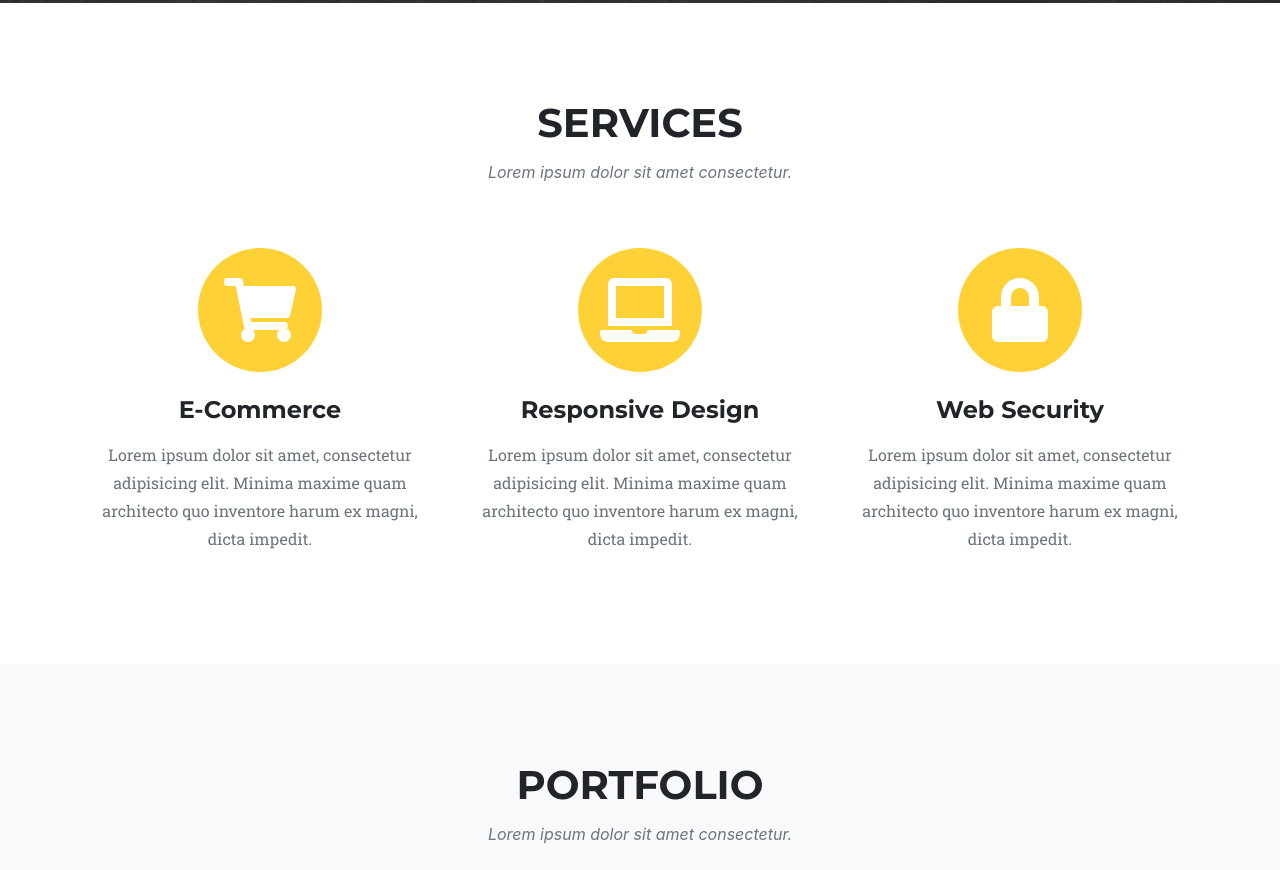
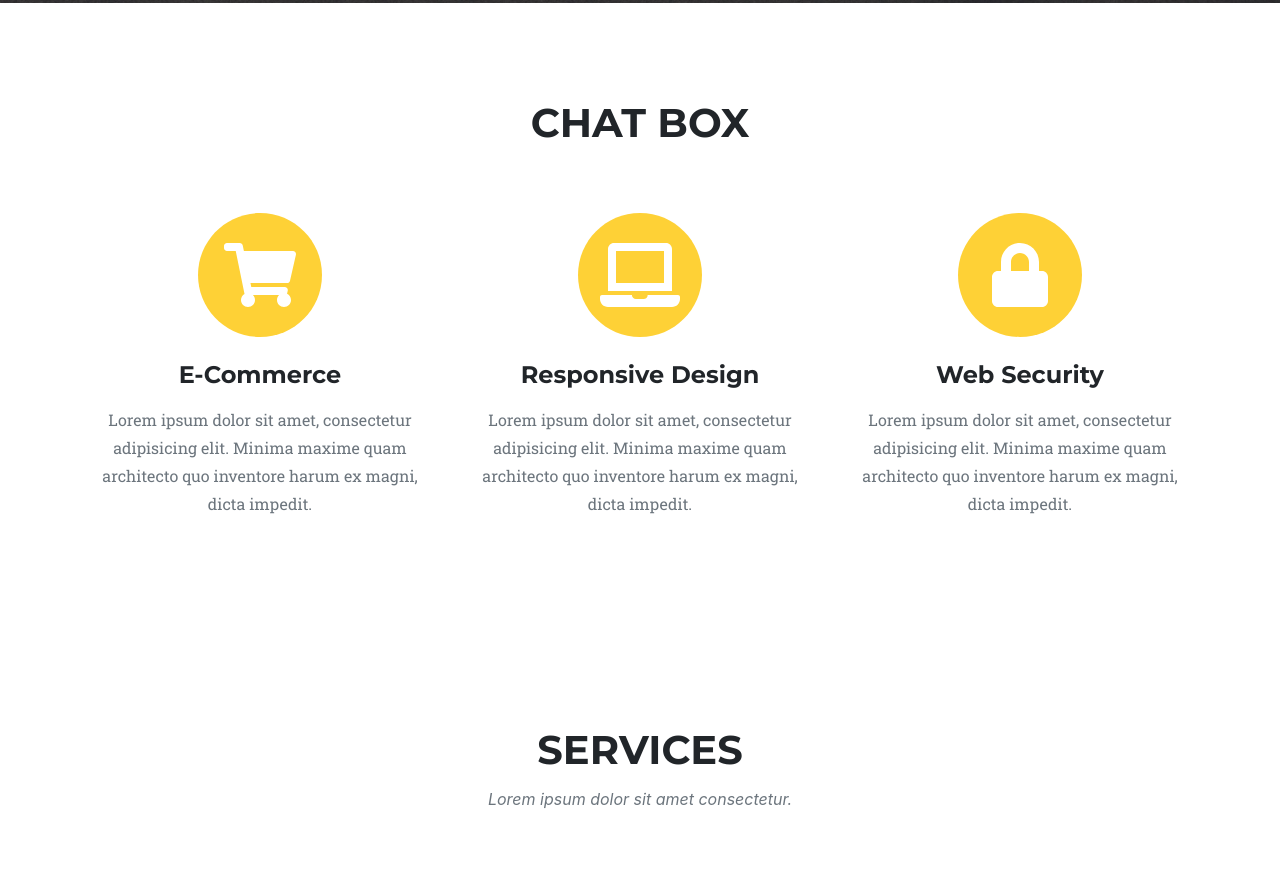
Before and after one commit to danieltyx/Tessa, a plain HTML site: page index.html in a window 1280 px wide. Shown: the part 810-1680 px from the top of the page. Drawn offline with nearby package versions, Linux system fonts and the light colour scheme; a web font is replaced by a local one.

Commit message:
Update index.html

```diff
--- a/index.html
+++ b/index.html
@@ -46,6 +46,41 @@
             </div>
         </header>
         <!-- Services-->
+         <section class="page-section" id="services">
+            <div class="container">
+                <div class="text-center">
+                    <h2 class="section-heading text-uppercase">Chat Box</h2>
+                    <h3 class="section-subheading text-muted"></h3>
+                </div>
+                <div class="row text-center">
+                    <div class="col-md-4">
+                        <span class="fa-stack fa-4x">
+                            <i class="fas fa-circle fa-stack-2x text-primary"></i>
+                            <i class="fas fa-shopping-cart fa-stack-1x fa-inverse"></i>
+                        </span>
+                        <h4 class="my-3">E-Commerce</h4>
+                        <p class="text-muted">Lorem ipsum dolor sit amet, consectetur adipisicing elit. Minima maxime quam architecto quo inventore harum ex magni, dicta impedit.</p>
+                    </div>
+                    <div class="col-md-4">
+                        <span class="fa-stack fa-4x">
+                            <i class="fas fa-circle fa-stack-2x text-primary"></i>
+                            <i class="fas fa-laptop fa-stack-1x fa-inverse"></i>
+                        </span>
+                        <h4 class="my-3">Responsive Design</h4>
+                        <p class="text-muted">Lorem ipsum dolor sit amet, consectetur adipisicing elit. Minima maxime quam architecto quo inventore harum ex magni, dicta impedit.</p>
+                    </div>
+                    <div class="col-md-4">
+                        <span class="fa-stack fa-4x">
+                            <i class="fas fa-circle fa-stack-2x text-primary"></i>
+                            <i class="fas fa-lock fa-stack-1x fa-inverse"></i>
+                        </span>
+                        <h4 class="my-3">Web Security</h4>
+                        <p class="text-muted">Lorem ipsum dolor sit amet, consectetur adipisicing elit. Minima maxime quam architecto quo inventore harum ex magni, dicta impedit.</p>
+                    </div>
+                </div>
+            </div>
+        </section>
+
         <section class="page-section" id="services">
             <div class="container">
                 <div class="text-center">
@@ -81,10 +116,11 @@
             </div>
         </section>
         <!-- Portfolio Grid-->
+        <!--import the hotline and display them as obviouis as possible-->
         <section class="page-section bg-light" id="portfolio">
             <div class="container">
                 <div class="text-center">
-                    <h2 class="section-heading text-uppercase">Portfolio</h2>
+                    <h2 class="section-heading text-uppercase">Urgent Suicide Hotlines</h2>
                     <h3 class="section-subheading text-muted">Lorem ipsum dolor sit amet consectetur.</h3>
                 </div>
                 <div class="row">
```
